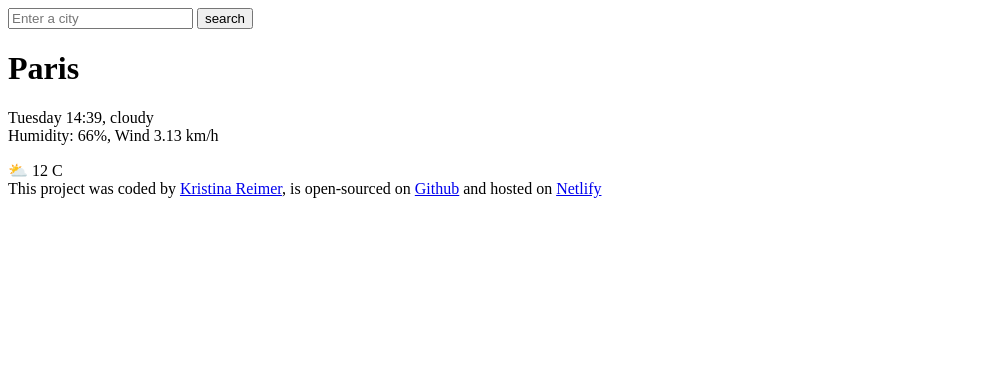
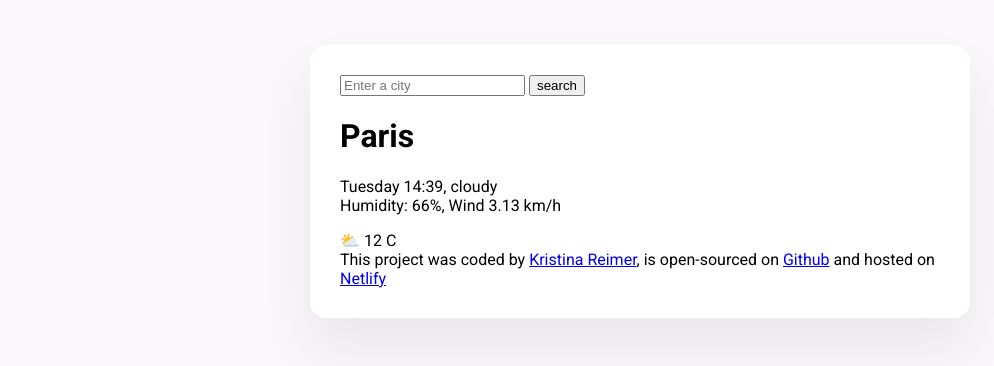
Before and after one commit to krarth/Weather-App, a plain HTML site: page index.html in a window 1280 px wide. Shown: the whole page, without its empty margins (0-994 px from the left). Drawn offline with Linux system fonts and the light colour scheme.

Commit message:
Styled main container and added custom font

```diff
--- a/index.html
+++ b/index.html
@@ -3,9 +3,18 @@
   <head>
     <meta charset="UTF-8" />
     <meta name="viewport" content="width=device-width, initial-scale=1.0" />
+    <link rel="preconnect" href="https://fonts.googleapis.com" />
+    <link rel="preconnect" href="https://fonts.gstatic.com" crossorigin />
+    <link
+      href="https://fonts.googleapis.com/css2?family=Roboto:ital,wght@0,100;0,300;0,400;0,500;0,700;0,900;1,100;1,300;1,400;1,500;1,700;1,900&display=swap"
+      rel="stylesheet"
+    />
+
+    <link rel="stylesheet" href="src/style.css" />
     <title>Meteo App</title>
   </head>
   <body>
+    <div class="weather-app">
       <header>
         <form>
           <input type="search" placeholder="Enter a city" required />
@@ -25,8 +34,8 @@
       </main>
       <footer>
         This project was coded by
-      <a href="https://github.com/krarth" target="_blank"> Kristina Reimer</a>,
-      is open-sourced on
+        <a href="https://github.com/krarth" target="_blank"> Kristina Reimer</a
+        >, is open-sourced on
         <a href="https://github.com/krarth/Weather-App" target="_blank">
           Github</a
         >
@@ -35,5 +44,6 @@
           Netlify</a
         >
       </footer>
+    </div>
   </body>
 </html>
--- /dev/null
+++ b/src/style.css
@@ -0,0 +1,12 @@
+body {
+  background-color: #f9f7f9fe;
+  font-family: "Roboto", sans-serif;
+}
+.weather-app {
+  background: white;
+  max-width: 600px;
+  margin: 45px auto;
+  padding: 30px;
+  border-radius: 16px;
+  box-shadow: 0 30px 50px rgba(65, 50, 100, 0.08);
+}
```
Lines whose indentation alone changed are shown as unchanged.
